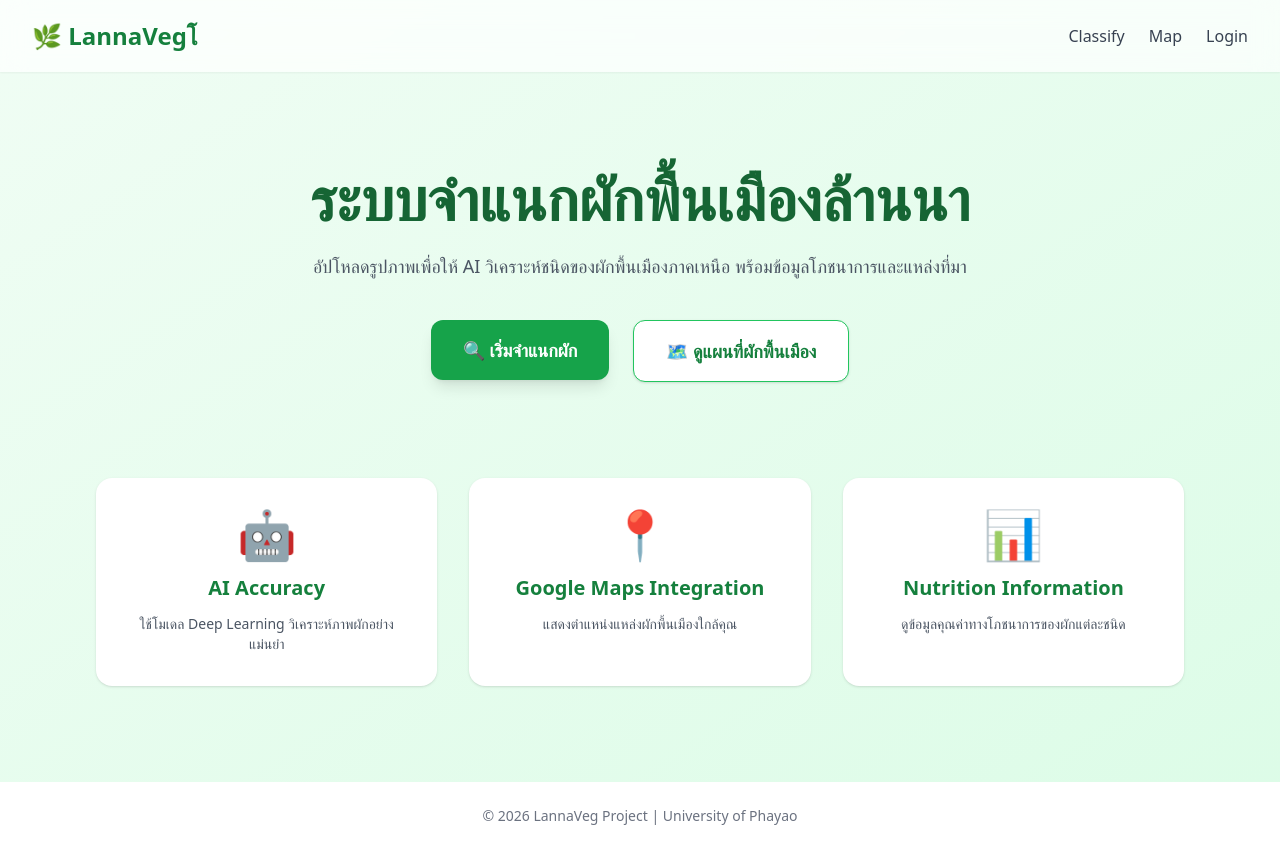
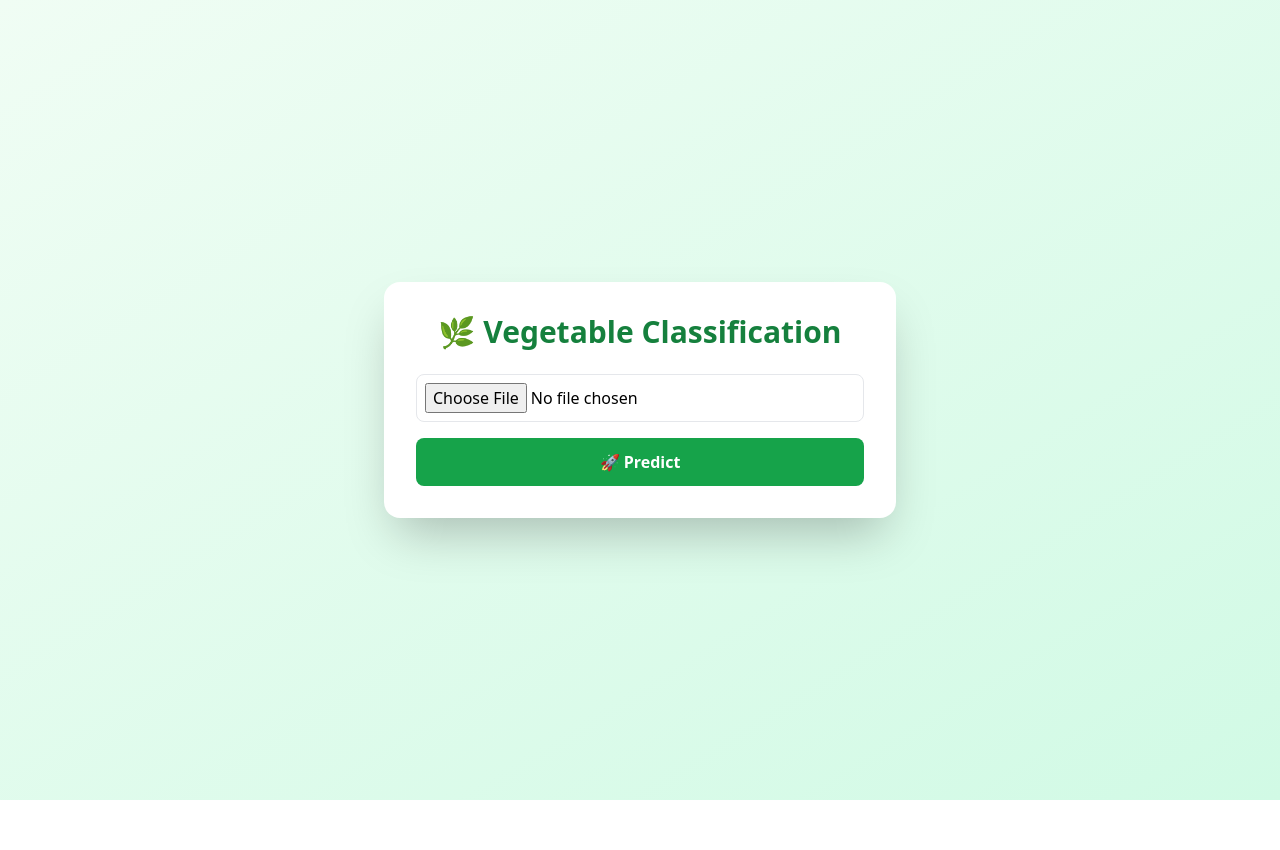
Before and after one commit to Biw000/LannaWeb, a Next.js app in the folder frontend/: page / in a window 1280 px wide. After the commit the page ends 800 px from the top, so only its background shows below. Built offline with nearby package versions, Linux system fonts and the light colour scheme.

Commit message:
Update index.tsx

```diff
--- a/frontend/src/pages/index.tsx
+++ b/frontend/src/pages/index.tsx
@@ -1,95 +1,130 @@
-import Link from "next/link";
+import React, { useState } from "react";
 
-export default function Home() {
+const API_BASE =
+  process.env.NEXT_PUBLIC_API_URL || "http://127.0.0.1:8000";
+
+export default function Classify() {
+  const [file, setFile] = useState<File | null>(null);
+  const [preview, setPreview] = useState<string | null>(null);
+  const [result, setResult] = useState<any>(null);
+  const [loading, setLoading] = useState(false);
+  const [error, setError] = useState("");
+
+  const handleFileChange = (e: React.ChangeEvent<HTMLInputElement>) => {
+    if (!e.target.files) return;
+
+    const selectedFile = e.target.files[0];
+    setFile(selectedFile);
+    setPreview(URL.createObjectURL(selectedFile));
+    setResult(null);
+    setError("");
+  };
+
+  const handleUpload = async () => {
+    if (!file) {
+      setError("กรุณาเลือกรูปก่อน");
+      return;
+    }
+
+    const formData = new FormData();
+    formData.append("file", file);
+
+    try {
+      setLoading(true);
+      setError("");
+      setResult(null);
+
+      const res = await fetch(`${API_BASE}/predict/`, {
+        method: "POST",
+        body: formData,
+      });
+
+      if (!res.ok) {
+        const text = await res.text();
+        throw new Error(text || "Server error");
+      }
+
+      const data = await res.json();
+      setResult(data);
+    } catch (err: any) {
+      setError(err.message || "เกิดข้อผิดพลาดในการอัปโหลด");
+    } finally {
+      setLoading(false);
+    }
+  };
+
   return (
-    <div className="min-h-screen bg-gradient-to-br from-green-50 to-green-100 dark:from-gray-900 dark:to-gray-800 transition-all duration-300">
+    <div className="min-h-screen bg-gradient-to-br from-green-50 to-emerald-100 flex items-center justify-center p-6">
+      <div className="bg-white shadow-2xl rounded-2xl p-8 w-full max-w-lg">
 
-      {/* NAVBAR */}
-      <nav className="flex justify-between items-center px-8 py-5 bg-white/70 dark:bg-gray-900/70 backdrop-blur-md shadow-sm">
-        <h1 className="text-2xl font-bold text-green-700 dark:text-green-400">
-          🌿 LannaVegโ
+        <h1 className="text-3xl font-bold mb-6 text-center text-green-700">
+          🌿 Vegetable Classification
         </h1>
 
-        <div className="flex gap-6 text-gray-700 dark:text-gray-300 font-medium">
-          <Link href="/classify" className="hover:text-green-600 transition">Classify</Link>
-          <Link href="/map" className="hover:text-green-600 transition">Map</Link>
-          <Link href="/login" className="hover:text-green-600 transition">Login</Link>
-        </div>
-      </nav>
-
-      {/* HERO SECTION */}
-      <section className="flex flex-col items-center justify-center text-center px-6 py-24">
-
-        <h2 className="text-5xl md:text-6xl font-extrabold text-green-800 dark:text-green-300 leading-tight">
-          ระบบจำแนกผักพื้นเมืองล้านนา
-        </h2>
-
-        <p className="mt-6 max-w-2xl text-lg text-gray-600 dark:text-gray-400">
-          อัปโหลดรูปภาพเพื่อให้ AI วิเคราะห์ชนิดของผักพื้นเมืองภาคเหนือ
-          พร้อมข้อมูลโภชนาการและแหล่งที่มา
-        </p>
-
-        <div className="mt-10 flex flex-wrap gap-6 justify-center">
-
-          <Link href="/classify">
-            <button className="px-8 py-4 bg-green-600 hover:bg-green-700 text-white text-lg font-semibold rounded-xl shadow-lg transition-all duration-300">
-              🔍 เริ่มจำแนกผัก
-            </button>
-          </Link>
-
-          <Link href="/map">
-            <button className="px-8 py-4 bg-white dark:bg-gray-700 text-green-700 dark:text-green-300 border border-green-500 text-lg font-semibold rounded-xl shadow hover:shadow-lg transition-all duration-300">
-              🗺️ ดูแผนที่ผักพื้นเมือง
-            </button>
-          </Link>
-
+        {/* File Input */}
+        <div className="mb-4">
+          <input
+            type="file"
+            accept="image/*"
+            onChange={handleFileChange}
+            className="w-full border rounded-lg p-2"
+          />
         </div>
 
-      </section>
+        {/* Preview */}
+        {preview && (
+          <div className="mb-4 text-center">
+            <img
+              src={preview}
+              alt="preview"
+              className="mx-auto rounded-lg max-h-64 object-cover shadow"
+            />
+          </div>
+        )}
 
-      {/* FEATURE SECTION */}
-      <section className="px-8 pb-24 grid md:grid-cols-3 gap-8 max-w-6xl mx-auto">
+        {/* Predict Button */}
+        <button
+          onClick={handleUpload}
+          disabled={loading}
+          className="w-full bg-green-600 hover:bg-green-700 text-white py-3 rounded-lg transition font-semibold"
+        >
+          {loading ? "🔄 AI กำลังวิเคราะห์..." : "🚀 Predict"}
+        </button>
 
-        <FeatureCard
-          icon="🤖"
-          title="AI Accuracy"
-          description="ใช้โมเดล Deep Learning วิเคราะห์ภาพผักอย่างแม่นยำ"
-        />
+        {/* Error */}
+        {error && (
+          <div className="mt-4 text-red-500 text-center font-medium">
+            {error}
+          </div>
+        )}
 
-        <FeatureCard
-          icon="📍"
-          title="Google Maps Integration"
-          description="แสดงตำแหน่งแหล่งผักพื้นเมืองใกล้คุณ"
-        />
+        {/* Result */}
+        {result && (
+          <div className="mt-6 bg-gray-50 p-4 rounded-lg border">
+            <h3 className="font-semibold mb-2 text-center text-green-700">
+              🎯 Prediction Result
+            </h3>
 
-        <FeatureCard
-          icon="📊"
-          title="Nutrition Information"
-          description="ดูข้อมูลคุณค่าทางโภชนาการของผักแต่ละชนิด"
-        />
+            <div className="text-center text-lg font-bold">
+              {result.class_name}
+            </div>
 
-      </section>
+            <div className="text-center text-sm mb-3">
+              Confidence: {(result.confidence * 100).toFixed(2)}%
+            </div>
 
-      {/* FOOTER */}
-      <footer className="text-center py-6 bg-white dark:bg-gray-900 text-gray-500 dark:text-gray-400 text-sm">
-        © {new Date().getFullYear()} LannaVeg Project | University of Phayao
-      </footer>
-
+            {/* Progress Bar */}
+            <div className="w-full bg-gray-200 rounded-full h-4">
+              <div
+                className="bg-green-500 h-4 rounded-full transition-all duration-500"
+                style={{
+                  width: `${(result.confidence * 100).toFixed(2)}%`,
+                }}
+              ></div>
+            </div>
+          </div>
+        )}
+      </div>
     </div>
   );
 }
-
-
-function FeatureCard({ icon, title, description }: any) {
-  return (
-    <div className="bg-white dark:bg-gray-800 rounded-2xl p-8 shadow hover:shadow-xl transition duration-300 text-center">
-      <div className="text-5xl">{icon}</div>
-      <h3 className="mt-4 text-xl font-semibold text-green-700 dark:text-green-400">
-        {title}
-      </h3>
-      <p className="mt-3 text-gray-600 dark:text-gray-400 text-sm">
-        {description}
-      </p>
-    </div>
-  );
-}
```
